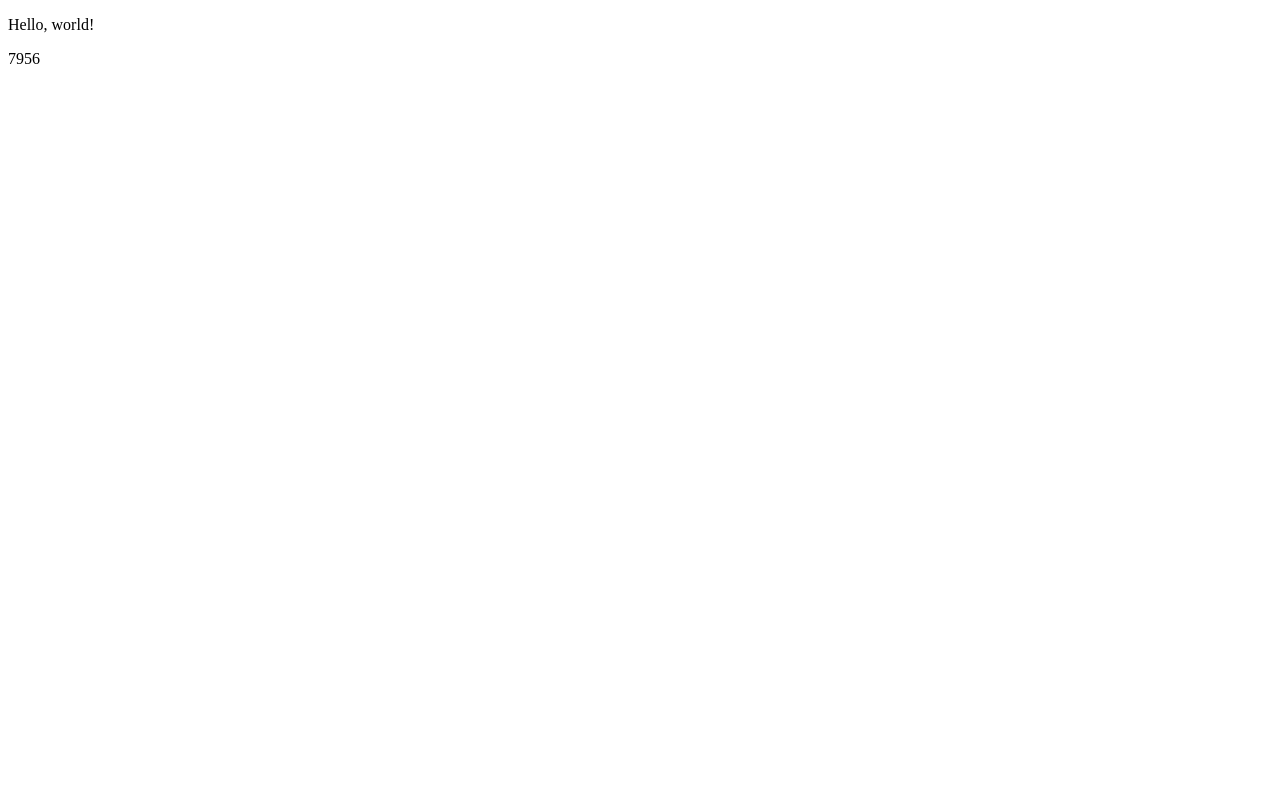
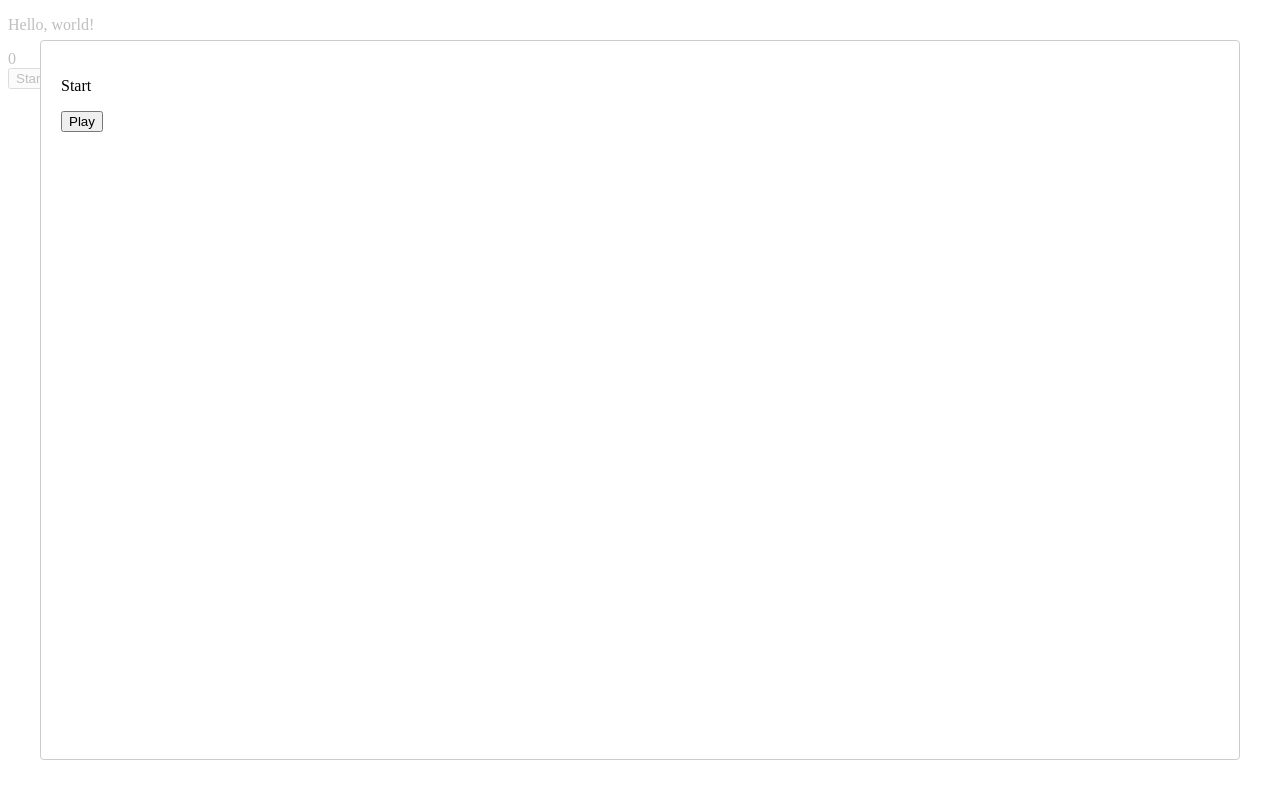
Before and after one commit to MLH-Hackathon-9-1-23-9-3-23/buggin-out, a React (Create React App) app in the folder client/: page / in a window 1280 px wide. Built offline with nearby package versions, Linux system fonts and the light colour scheme; the HTML template or start-up script is replaced by a standard one.

Commit message:
added simple start stop and initial modal

```diff
--- a/client/src/App.tsx
+++ b/client/src/App.tsx
@@ -1,12 +1,16 @@
 import React from 'react';
+
 import Timer from './components/Timer';
+import StartModal from './components/StartScreen';'@/src/components/StartScreen';
+import Main from './components/MainScreen';
 
 export default function App() {
+  const [playing, setPlaying] = React.useState(false);
 
   return (
-    <div id="App">
-      <p>Hello, world!</p>
-      <Timer />
+        <div id="App">
+      <Main playing={playing} setPlaying={setPlaying}/>
+      <StartModal />
     </div>
   );
 }
--- /dev/null
+++ b/client/src/components/MainScreen.tsx
@@ -0,0 +1,19 @@
+import React from "react";
+import Timer from "./Timer";
+
+interface MainProps {
+  playing: boolean;
+  setPlaying: React.Dispatch<React.SetStateAction<boolean>>;
+}
+
+export default function Main({ playing, setPlaying }: MainProps) {
+  return (
+    <div id="Main">
+      <p>Hello, world!</p>
+      <Timer startTimer={playing}/>
+      <button onClick={() => setPlaying(!playing)}>
+        {playing ? "Stop" : "Start"}
+      </button>
+    </div>
+  );
+}
--- /dev/null
+++ b/client/src/components/StartScreen.tsx
@@ -0,0 +1,14 @@
+import Modal from 'react-modal';
+import React, { useState } from 'react';
+
+export default function StartModal() {
+  const [modalIsOpen, setModalIsOpen] = useState(true);
+
+  return (
+    <div id="StartScreen">
+      <Modal isOpen={modalIsOpen}><p>Start</p>
+      <button onClick={() => setModalIsOpen(false)}>Play</button>
+      </Modal>
+    </div>
+  );
+}
--- a/client/src/components/Timer.tsx
+++ b/client/src/components/Timer.tsx
@@ -1,16 +1,32 @@
 import React, { useState, useEffect } from 'react';
 
-const Timer = () => {
+interface TimerProps {
+  startTimer: boolean;
+}
+
+const Timer = ({ startTimer }: TimerProps) => {
   const [ms, setMS] = useState(0);
   let startup = Date.now();
+  let timerId: string | number | NodeJS.Timeout | undefined;
 
   const getTime = () => {
     setMS(Date.now() - startup);
-  }
+  };
 
   useEffect(() => {
-    setInterval(getTime, 34);
-  }, []);
+    if (startTimer) {
+      // Start the timer when 'startTimer' prop is true
+      timerId = setInterval(getTime, 34);
+    } else {
+      // Stop the timer when 'startTimer' prop is false
+      clearInterval(timerId);
+    }
+
+    // Cleanup the timer when the component unmounts
+    return () => {
+      clearInterval(timerId);
+    };
+  }, [startTimer]);
 
   return (
     <div className="timer">
@@ -18,4 +34,5 @@ const Timer = () => {
     </div>
   );
 };
+
 export default Timer;
--- a/package.json
+++ b/package.json
@@ -26,6 +26,7 @@
     "morgan": "^1.10.0",
     "react": "^18.2.0",
     "react-dom": "^18.2.0",
+    "react-modal": "^3.16.1",
     "ts-loader": "^9.4.4"
   },
   "devDependencies": {
@@ -35,6 +36,7 @@
     "@swc/register": "^0.1.10",
     "@types/react": "^18.2.21",
     "@types/react-dom": "^18.2.7",
+    "@types/react-modal": "^3.16.0",
     "@typescript-eslint/eslint-plugin": "^6.5.0",
     "@typescript-eslint/parser": "^6.5.0",
     "babel-loader": "^9.1.3",
```
Also changed, not shown: 1 other file (tests, documents, lock files or other folders).
